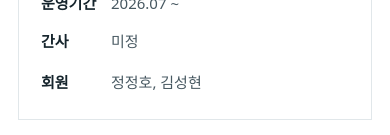
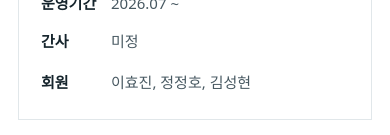
Before and after one commit to ksnve-future-mobility/homepage, a Next.js app: page /study-groups in a window 390 px wide. Shown: the part 645-780 px from the top of the page. Built offline with nearby package versions, Linux system fonts and the light colour scheme.

Commit message:
Update future mobility division homepage

```diff
--- a/app/study-groups/page.tsx
+++ b/app/study-groups/page.tsx
@@ -17,7 +17,7 @@ const studyGroups = [
     topic: "능동소음제어 기술연구 및 성능 평가방법 국제표준개발 연구",
     secretary: "미정",
     affiliation: "",
-    members: "정정호, 김성현",
+    members: "이효진, 정정호, 김성현",
     imageUrl: "/images/ANC-study-group.png",
     imageWidth: 1672,
     imageHeight: 941,
```
